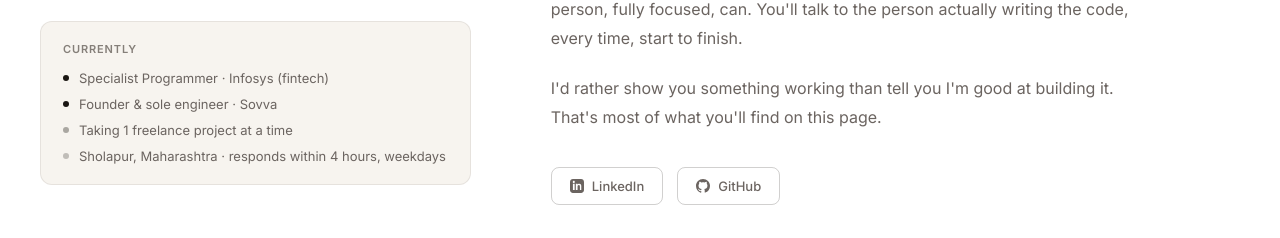
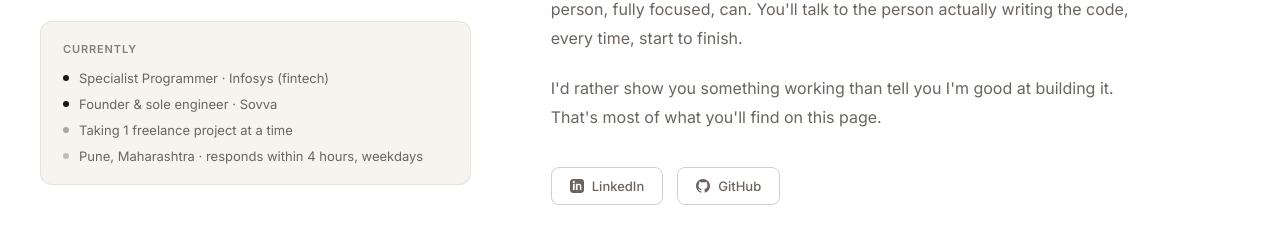
Before and after one commit to rishijain21/rishi-jain-portfolio, a React (Vite) app: page / in a window 1280 px wide. Shown: the part 6868-7106 px from the top of the page. Built offline with nearby package versions, Linux system fonts and the light colour scheme; a web font is replaced by a local one.

Commit message:
fix(seo): update location from Sholapur to Pune across all content and metadata

```diff
--- a/index.html
+++ b/index.html
@@ -50,7 +50,7 @@
          GEO / LOCATION
     ═══════════════════════════════════════════════════ -->
     <meta name="geo.region" content="IN-MH" />
-    <meta name="geo.placename" content="Sholapur, Maharashtra" />
+    <meta name="geo.placename" content="Pune, Maharashtra" />
 
     <!-- ═══════════════════════════════════════════════
          BROWSER / PWA
@@ -81,7 +81,7 @@
     <!-- AI CRAWLER FALLBACK: Plain HTML content for non-JS crawlers (LLMs, WhatsApp, etc.) -->
     <noscript>
       <h1>Rishi Jain — Technology Partner for Founders &amp; Growing Businesses</h1>
-      <p>Rishi Jain is a Technology Partner for founders and small businesses, specializing in building production-grade internal systems, automated workflows, and high-conversion web applications. Based in Sholapur, Maharashtra, India.</p>
+      <p>Rishi Jain is a Technology Partner for founders and small businesses, specializing in building production-grade internal systems, automated workflows, and high-conversion web applications. Based in Pune, Maharashtra, India.</p>
       <p>I build the systems your business actually runs on, drawing on both production fintech experience at Infosys and running my own SaaS company, Sovva.</p>
       <h2>Core Technologies &amp; Stack</h2>
       <p>Software Engineering, System Architecture, React, Angular, .NET 8, C#, PostgreSQL, Entity Framework Core, Hangfire, Stripe, Azure, B2B SaaS Architecture, Business Automation, Freelance Development India.</p>
--- a/mainfile.jsx
+++ b/mainfile.jsx
@@ -526,7 +526,7 @@ const AboutSection = () => {
                                     { dot: "#1A1612", text: "Specialist Programmer · Infosys (fintech)" },
                                     { dot: "#1A1612", text: "Founder & sole engineer · Sovva" },
                                     { dot: "rgba(26,22,18,0.35)", text: "Taking 1 freelance project at a time" },
-                                    { dot: "rgba(26,22,18,0.25)", text: "Sholapur, Maharashtra · responds within 4 hours, weekdays" },
+                                    { dot: "rgba(26,22,18,0.25)", text: "Pune, Maharashtra · responds within 4 hours, weekdays" },
                                 ].map((item, i) => (
                                     <div key={i} style={{ display: "flex", alignItems: "center", gap: 10, marginBottom: i < 3 ? 10 : 0 }}>
                                         <div style={{ width: 6, height: 6, borderRadius: "50%", background: item.dot, flexShrink: 0 }} />
@@ -1427,7 +1427,7 @@ const Footer = () => {
                         <div>
                             <p style={{ fontFamily: "'Inter', sans-serif", fontSize: 13, color: "rgba(247,244,239,1)", marginBottom: 6, lineHeight: 1.6 }}>Every message is read personally. No assistants, no automated replies.</p>
                             <span style={{ fontFamily: "'Inter', sans-serif", fontSize: 13, color: "rgba(247,244,239,0.58)" }}>© 2026 Rishi Jain · Technology Partner for founders and growing businesses</span>
-                            <div style={{ fontFamily: "'Inter', sans-serif", fontSize: 12, color: "rgba(247,244,239,0.58)", marginTop: 4 }}>Sholapur, Maharashtra · India Standard Time</div>
+                            <div style={{ fontFamily: "'Inter', sans-serif", fontSize: 12, color: "rgba(247,244,239,0.58)", marginTop: 4 }}>Pune, Maharashtra · India Standard Time</div>
                         </div>
                     </div>
                     <div style={{ display: "flex", gap: isMobile ? 8 : 28, flexWrap: "wrap", justifyContent: "center" }}>
--- a/src/components/layout/Footer.jsx
+++ b/src/components/layout/Footer.jsx
@@ -17,7 +17,7 @@ export const Footer = () => {
                         <div>
                             <p style={{ fontFamily: "'Inter', sans-serif", fontSize: 13, color: "rgba(247,244,239,1)", marginBottom: 6, lineHeight: 1.6 }}>Every message is read personally. No assistants, no automated replies.</p>
                             <span style={{ fontFamily: "'Inter', sans-serif", fontSize: 13, color: "rgba(247,244,239,0.58)" }}>© 2026 Rishi Jain · Technology Partner for founders and growing businesses</span>
-                            <div style={{ fontFamily: "'Inter', sans-serif", fontSize: 12, color: "rgba(247,244,239,0.58)", marginTop: 4 }}>Sholapur, Maharashtra · India Standard Time</div>
+                            <div style={{ fontFamily: "'Inter', sans-serif", fontSize: 12, color: "rgba(247,244,239,0.58)", marginTop: 4 }}>Pune, Maharashtra · India Standard Time</div>
                         </div>
                     </div>
                     <div style={{ display: "flex", gap: isMobile ? 8 : 28, flexWrap: "wrap", justifyContent: "center" }}>
--- a/src/components/sections/AboutSection.jsx
+++ b/src/components/sections/AboutSection.jsx
@@ -6,7 +6,7 @@ const CURRENT_STATUS_ITEMS = [
     { dot: "#1A1612", text: "Specialist Programmer · Infosys (fintech)" },
     { dot: "#1A1612", text: "Founder & sole engineer · Sovva" },
     { dot: "rgba(26,22,18,0.35)", text: "Taking 1 freelance project at a time" },
-    { dot: "rgba(26,22,18,0.25)", text: "Sholapur, Maharashtra · responds within 4 hours, weekdays" },
+    { dot: "rgba(26,22,18,0.25)", text: "Pune, Maharashtra · responds within 4 hours, weekdays" },
 ];
 
 export const AboutSection = () => {
--- a/src/data/faqItems.js
+++ b/src/data/faqItems.js
@@ -1,7 +1,7 @@
 import { SITE_CONFIG } from "../config/site";
 
 export const FAQ_ITEMS = [
-    { q: "Who is Rishi Jain?", a: "Rishi Jain is a Technology Partner and software engineer based in Sholapur, Maharashtra, India. He specializes in building production-grade internal systems, SaaS platforms, and business automation for founders and small businesses. He has 6+ years of experience, including production fintech work at Infosys and running Sovva, his own SaaS company." },
+    { q: "Who is Rishi Jain?", a: "Rishi Jain is a Technology Partner and software engineer based in Pune, Maharashtra, India. He specializes in building production-grade internal systems, SaaS platforms, and business automation for founders and small businesses. He has 6+ years of experience, including production fintech work at Infosys and running Sovva, his own SaaS company." },
     { q: "What does Rishi Jain build?", a: "Rishi Jain builds the systems businesses actually run on — subscription and billing platforms, internal tools, B2B websites, automated workflows, and custom software. He has built Sovva (a full SaaS operations platform), B2B industrial portals, corporate websites, and healthcare booking systems." },
     { q: "What tech stack does Rishi Jain use?", a: "Rishi Jain's primary stack is .NET 8, Angular, PostgreSQL, Entity Framework Core, Hangfire, Stripe, and Azure for enterprise systems. For web projects and client sites, he uses React, HTML5, CSS3, WordPress, and custom JavaScript. He has deep fintech experience from Infosys." },
     { q: "How much does this cost?", a: `It depends on scope, but ${SITE_CONFIG.priceRangeText} I'll give you a specific number after we talk, not before.` },
--- a/src/seo/usePortfolioSEO.js
+++ b/src/seo/usePortfolioSEO.js
@@ -50,7 +50,7 @@ export const usePortfolioSEO = () => {
                     "email": "mailto:jainnrishii21@gmail.com",
                     "address": {
                         "@type": "PostalAddress",
-                        "addressLocality": "Sholapur",
+                        "addressLocality": "Pune",
                         "addressRegion": "Maharashtra",
                         "addressCountry": "IN"
                     },
```
Also changed, not shown: github-profile-readme/README.md.
